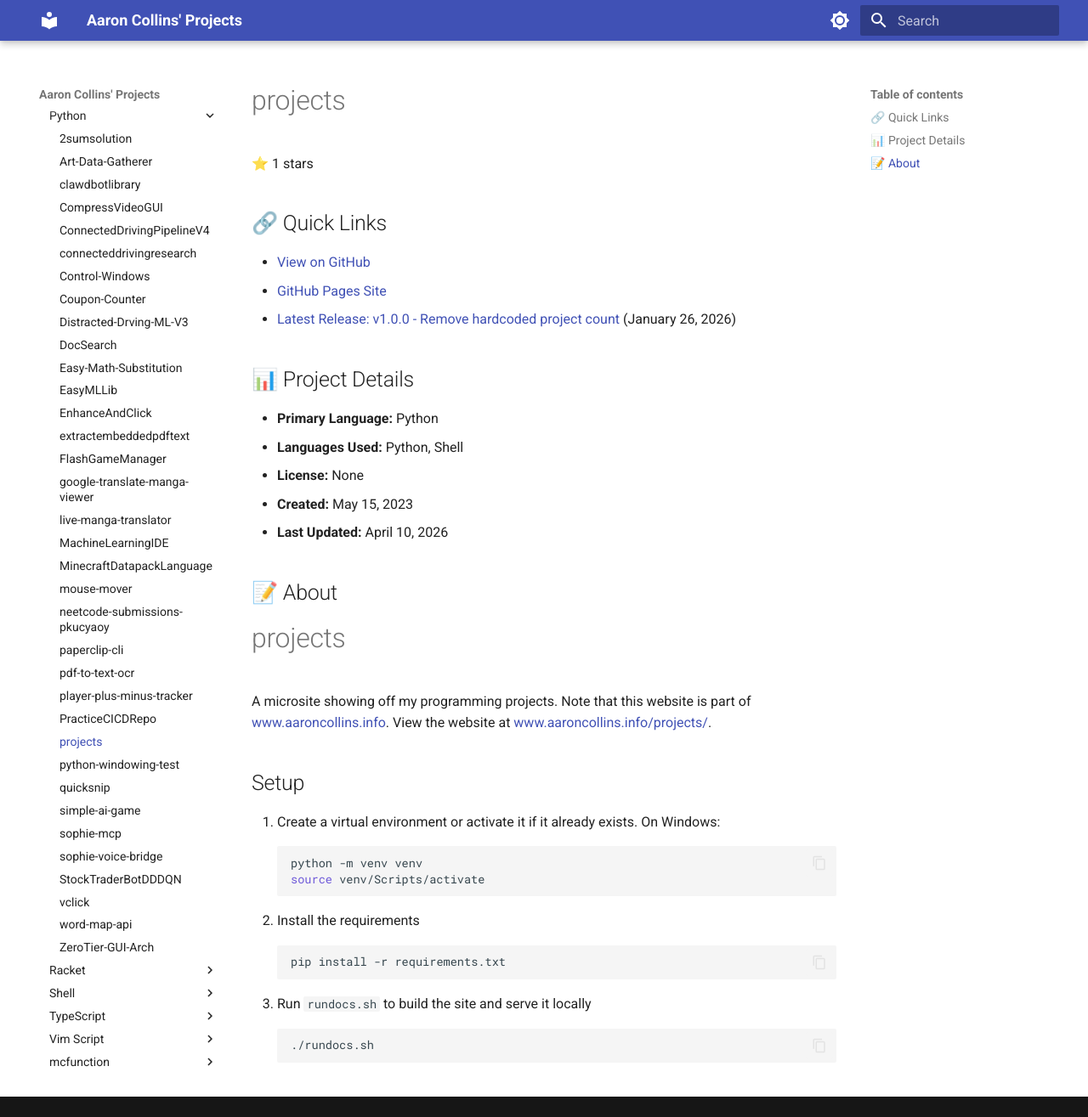
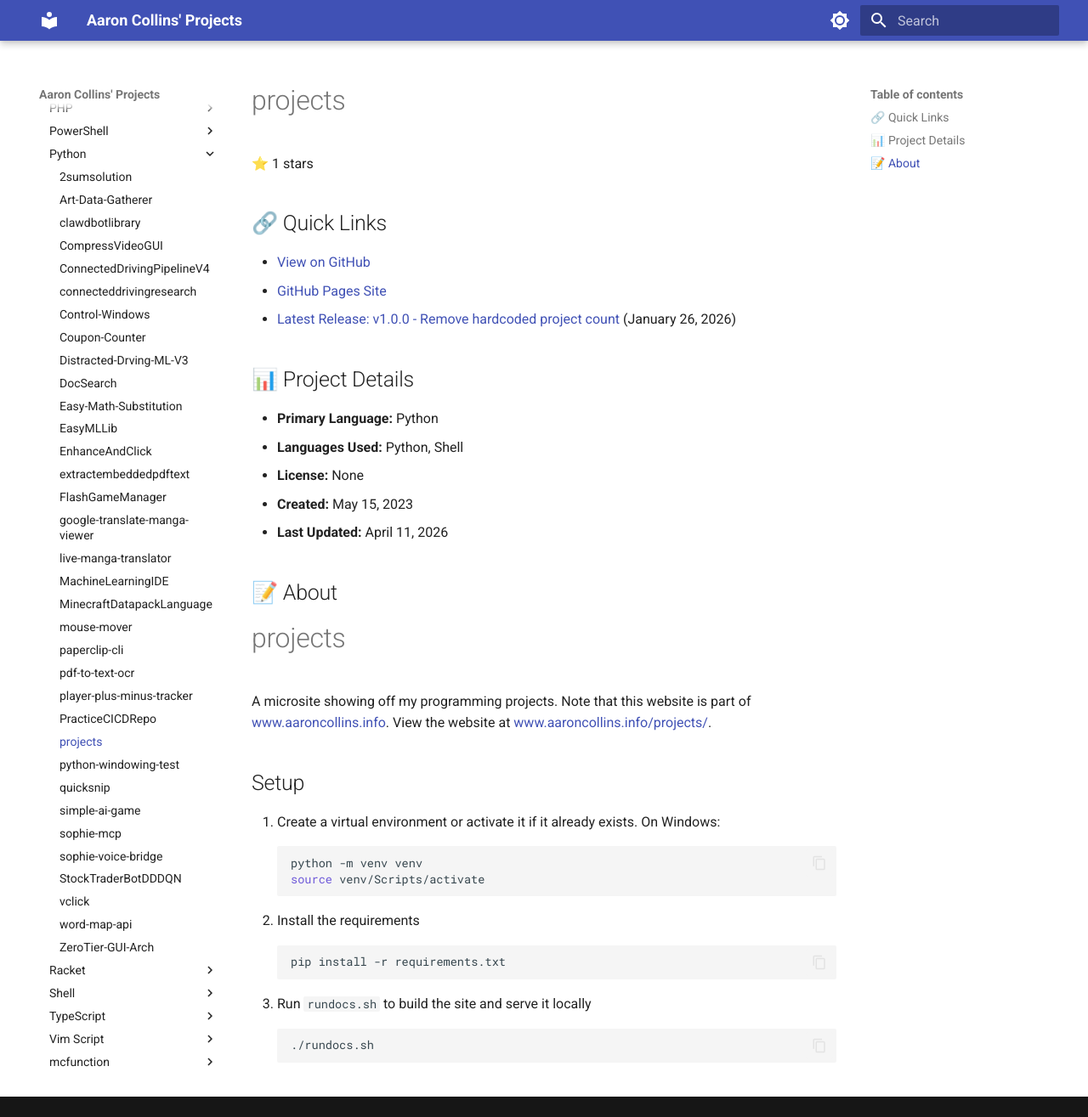
Before and after one commit to aaron777collins/projects, an MkDocs documentation site: the page built from docs/projects.md, in a window 1280 px wide and 1315 px high. Shown: the whole window at 85% size. Built offline with MkDocs 1.6.1 and Material for MkDocs 9.7.7, drawn with Linux system fonts in a browser that asks for light colours.

Commit message:
🤖 Auto-update project documentation
Updated project pages with latest information from GitHub API:
- Repository details and metadata
- Latest releases
- GitHub Pages links
- Language statistics
- Topics and tags
- Star and fork counts

Generated by GitHub Actions on 2026-04-12 04:50:24 UTC

```diff
--- a/docs/projects.md
+++ b/docs/projects.md
@@ -14,7 +14,7 @@
 - **Languages Used:** Python, Shell
 - **License:** None
 - **Created:** May 15, 2023
-- **Last Updated:** April 10, 2026
+- **Last Updated:** April 11, 2026
 
 ## 📝 About
 
--- a/mkdocs.yml
+++ b/mkdocs.yml
@@ -144,7 +144,6 @@ nav:
       - MachineLearningIDE: MachineLearningIDE.md
       - MinecraftDatapackLanguage: MinecraftDatapackLanguage.md
       - mouse-mover: mouse-mover.md
-      - neetcode-submissions-pkucyaoy: neetcode-submissions-pkucyaoy.md
       - paperclip-cli: paperclip-cli.md
       - pdf-to-text-ocr: pdf-to-text-ocr.md
       - player-plus-minus-tracker: player-plus-minus-tracker.md
```
Also changed, not shown: docs/MinecraftDatapackLanguage.md (+1 -1 lines), docs/projects-test.md (+1 -1 lines).
